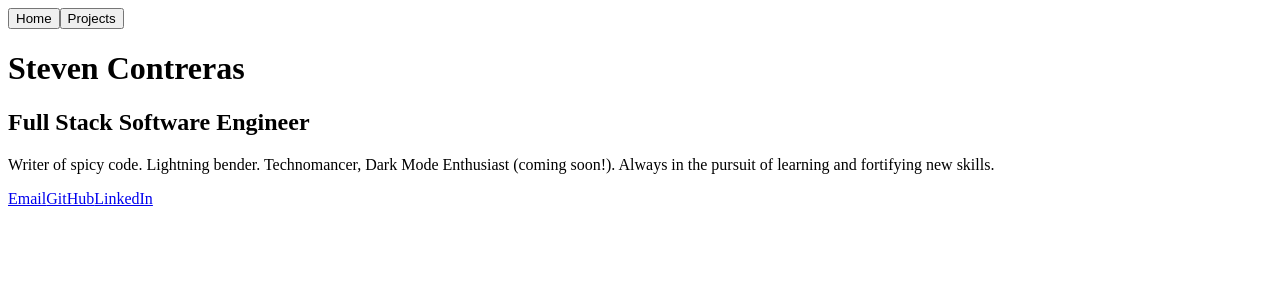
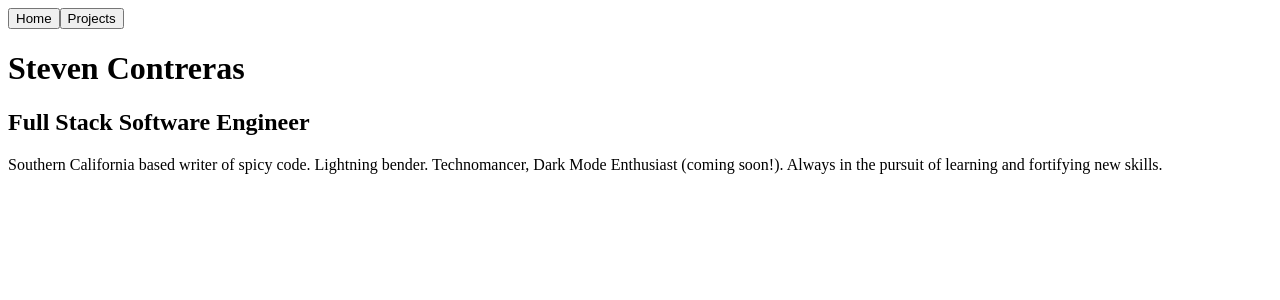
Before and after one commit to StevenContreras/contras-web-portfolio, a React app: page / in a window 1280 px wide. Shown: the top 300 px of the page. Built offline with nearby package versions, Linux system fonts and the light colour scheme; the HTML template or start-up script is replaced by a standard one.

Commit message:
Add contact Icons

```diff
--- a/client/src/components/app.jsx
+++ b/client/src/components/app.jsx
@@ -35,11 +35,9 @@ class App extends React.Component {
             }
           </main>
           <footer>
-            <a className="cred" href="mailto:sfcontra@gmail.com">Email
-              <img name="mail"></img>
-            </a>
-            <a className="cred" href="https://github.com/StevenContreras">GitHub</a>
-            <a className="cred" href="https://www.linkedin.com/in/steven-contreras-358b4a73/">LinkedIn</a>
+            <a className="cred" href="mailto:sfcontra@gmail.com" alt="Email"/>
+            <a className="cred2" href="https://github.com/StevenContreras" alt="GitHub"/>
+            <a className="cred3" href="https://www.linkedin.com/in/steven-contreras-358b4a73/" alt="LinkedIn"/>
           </footer>
         </div>
       </div>
--- a/client/src/components/home.jsx
+++ b/client/src/components/home.jsx
@@ -5,7 +5,7 @@ function Home() {
     <header className="section">
       <h1 className="h">Steven Contreras</h1>
       <h2 className="h">Full Stack Software Engineer</h2>
-      <p className="content">Writer of spicy code. Lightning bender. Technomancer, Dark Mode Enthusiast (coming soon!). Always in the pursuit of learning and fortifying new skills.</p>
+      <p className="content">Southern California based writer of spicy code. Lightning bender. Technomancer, Dark Mode Enthusiast (coming soon!). Always in the pursuit of learning and fortifying new skills.</p>
     </header>
   )
 }
```
Also changed, not shown: 2 other files (tests, documents, lock files or other folders).
